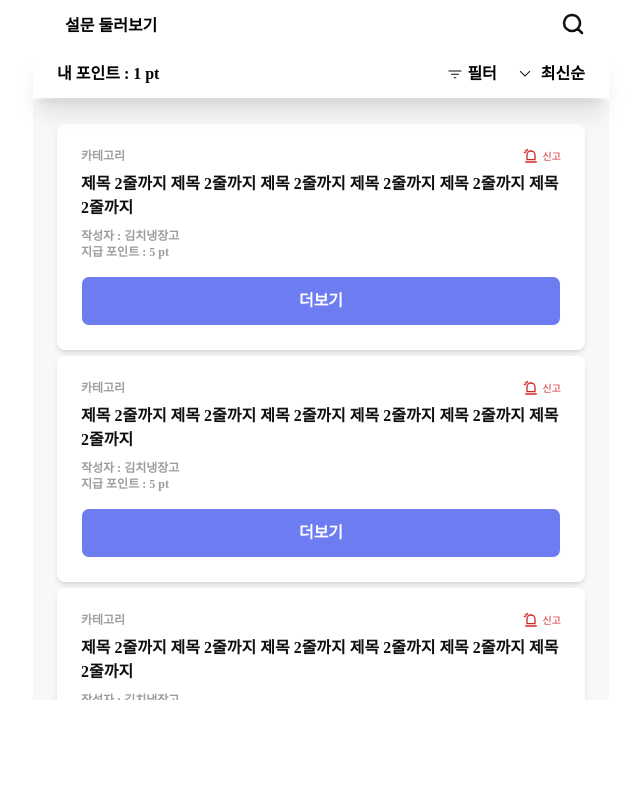
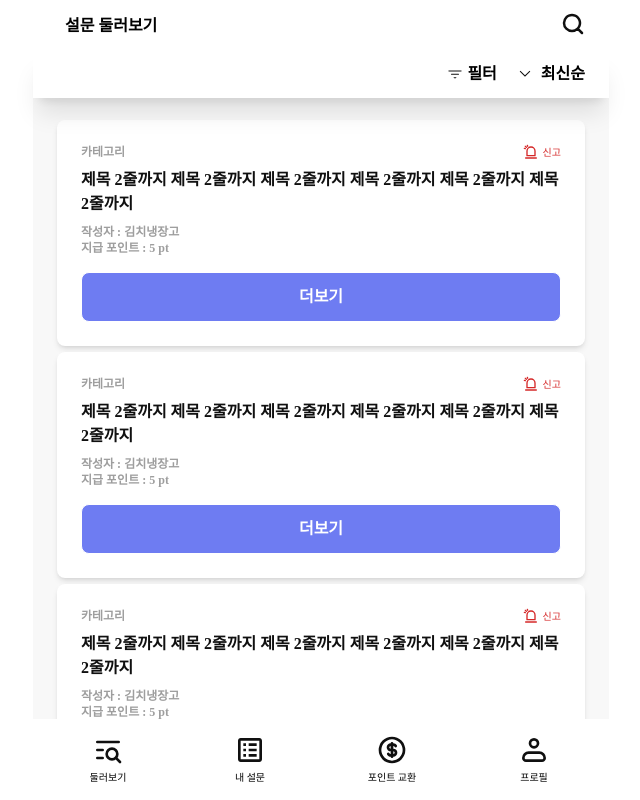
Before and after one commit to SurBear-Team/surbear-frontend, a Next.js app: page /browse in a window 1280 px wide. Shown: the whole page, without its empty margins (319-959 px from the left). Built offline with nearby package versions, Linux system fonts and the light colour scheme.

Commit message:
🐢브라우즈_탭바 세팅 및 진행

```diff
--- a/pages/browse/index.tsx
+++ b/pages/browse/index.tsx
@@ -1,4 +1,5 @@
 import SurveyCard from "../components/SurveyCard";
+import { TabBar } from "../components/TabBar";
 import { TopBar } from "../components/TopBar";
 import { SearchIcon } from "../components/styles/Icons";
 
@@ -10,7 +11,6 @@ export default function Explore() {
         title="설문 둘러보기"
         rightSVG={<SearchIcon />}
         hasSubTopBar={true}
-        subTitle={`내 포인트 : ${1} pt`} // 이건 임시
         hasFilter={true}
         onFilterClick={() => {
           console.log("필터 클릭");
@@ -23,7 +23,7 @@ export default function Explore() {
       />
       <div className="text-white">
         <div className="screen">
-          <div className="bg-[#F8F8F8] w-full h-3/4 p-6 gap-[6px] flex flex-col overflow-auto hide-scrollbar">
+          <div className="bg-[#F8F8F8] w-full h-screen pt-[120px] pb-[105px] px-6 gap-[6px] flex flex-col overflow-auto hide-scrollbar">
             {SurveyList.map((index) => (
               <SurveyCard
                 key={index}
@@ -35,6 +35,7 @@ export default function Explore() {
           </div>
         </div>
       </div>
+      <TabBar />
     </>
   );
 }
--- a/pages/components/SubTopBar.tsx
+++ b/pages/components/SubTopBar.tsx
@@ -10,9 +10,13 @@ export const SubTopBar = ({
 }: any) => {
   return (
     <div className="px-6 py-3 shadow-xl">
-      <div className="flex text-center font-semibold justify-between">
+      <div
+        className={`flex text-center font-semibold ${
+          subTitle ? "justify-between" : "justify-end"
+        }`}
+      >
         {subTitle}
-        <div className="flex gap-4 ">
+        <div className="flex gap-4">
           {hasFilter && (
             <div
               onClick={onFilterClick}
--- a/pages/components/styles/Icons.tsx
+++ b/pages/components/styles/Icons.tsx
@@ -116,7 +116,7 @@ export const BrowseIcon = () => {
     >
       <path
         d="M24.6666 24.6667L28 28M5.33331 8H26.6666M5.33331 16H10.6666M5.33331 24H10.6666M14.6666 20C14.6666 21.4145 15.2285 22.771 16.2287 23.7712C17.2289 24.7714 18.5855 25.3333 20 25.3333C21.4145 25.3333 22.771 24.7714 23.7712 23.7712C24.7714 22.771 25.3333 21.4145 25.3333 20C25.3333 18.5855 24.7714 17.229 23.7712 16.2288C22.771 15.2286 21.4145 14.6667 20 14.6667C18.5855 14.6667 17.2289 15.2286 16.2287 16.2288C15.2285 17.229 14.6666 18.5855 14.6666 20Z"
-        stroke="#6E7CF2"
+        stroke="#101010"
         stroke-width="2.66667"
         stroke-linecap="round"
         stroke-linejoin="round"
```
